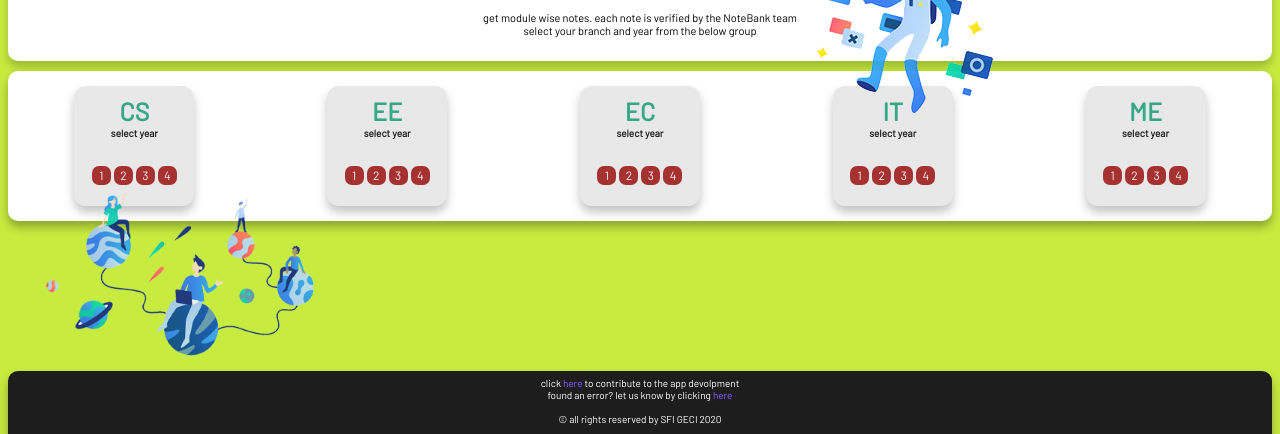
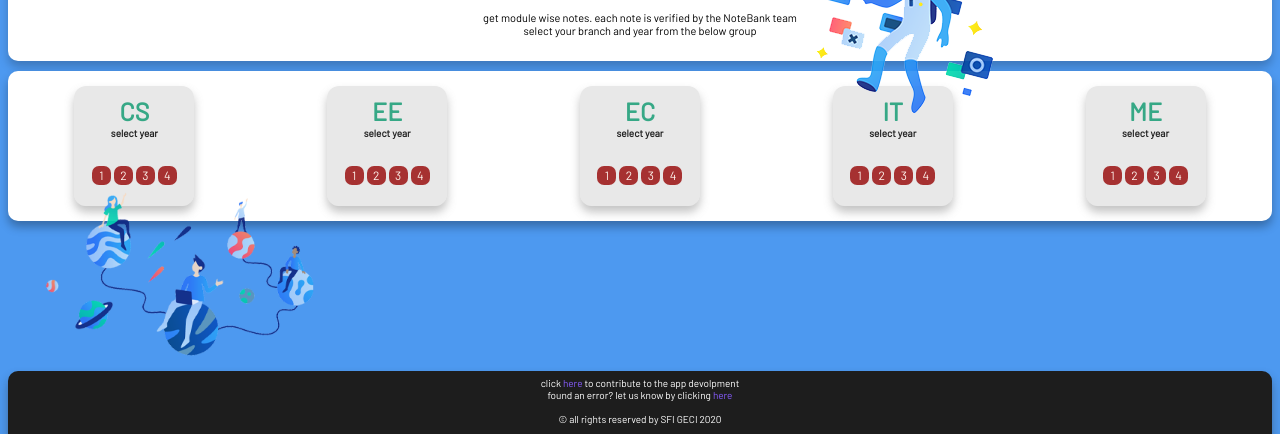
Before and after one commit to eesypeesy/NoteBankGECI, a plain HTML site: page go/getnotes.html in a window 1280 px wide. Shown: the part 72-506 px from the top of the page. Drawn offline with Linux system fonts and the light colour scheme.

Commit message:
Update getstyle.css

```diff
--- a/go/getstyle.css
+++ b/go/getstyle.css
@@ -6,7 +6,7 @@
 body{
 
     font-family: 'Barlow', sans-serif;
-    background: #c7ec3f;
+    background: #4d99f0;
    /* background: linear-gradient(#ffffff 0%, #018080 100%);
     background-size: 2000% 2000%;
     */
```
